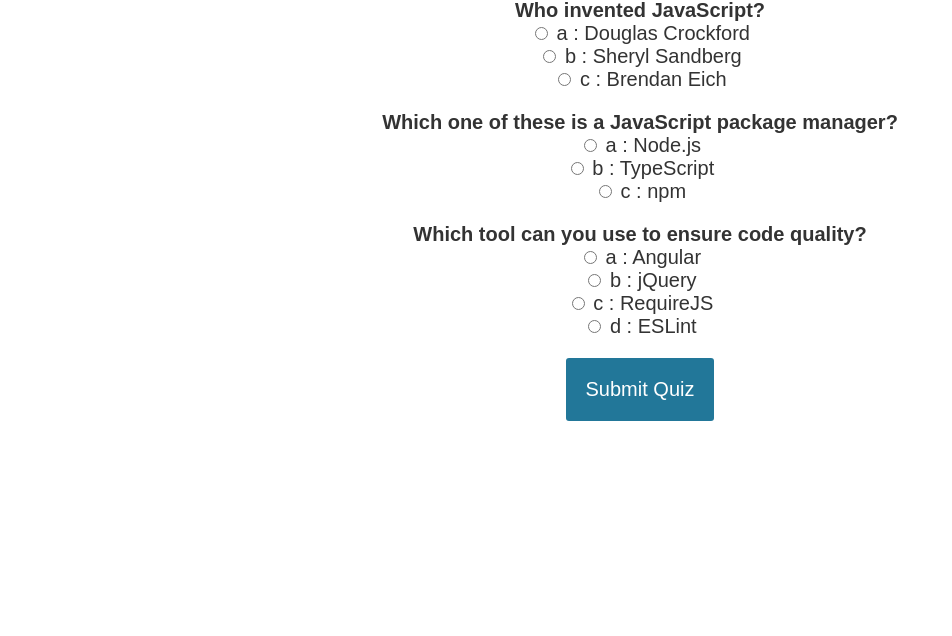
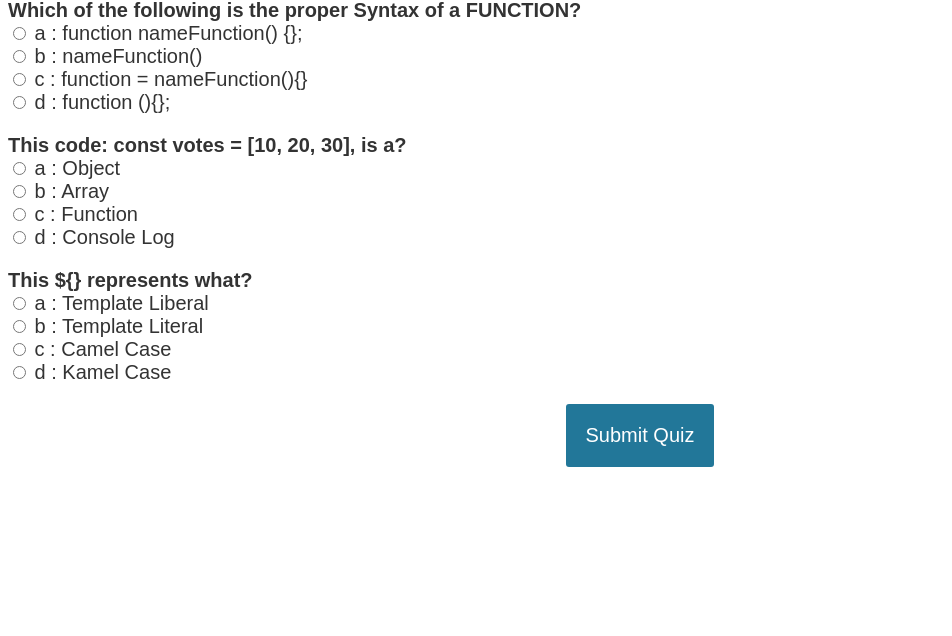
Before and after one commit to Freightscape/Are-you-smarter-than-a-GA-Dev, a plain HTML site: page index.html in a window 1280 px wide. Shown: the part 164-800 px from the top of the page, without its empty margins (0-952 px from the left). Drawn offline with Linux system fonts and the light colour scheme.

Commit message:
MVP Complete

```diff
--- a/reference.css
+++ b/reference.css
@@ -8,9 +8,11 @@ body {
 }
 .question {
   font-weight: 600;
+  text-align: left;
 }
 .answers {
   margin-bottom: 20px;
+  text-align: left;
 }
 .answers label {
   display: block;
--- a/reference.js
+++ b/reference.js
@@ -70,32 +70,34 @@
   const submitButton = document.getElementById("submit");
   const myQuestions = [
     {
-      question: "Who invented JavaScript?",
+      question: "Which of the following is the proper Syntax of a FUNCTION?",
       answers: {
-        a: "Douglas Crockford",
-        b: "Sheryl Sandberg",
-        c: "Brendan Eich",
+        a: "function nameFunction() {};",
+        b: "nameFunction()",
+        c: "function = nameFunction(){}",
+        d: "function (){};",
       },
-      correctAnswer: "c",
+      correctAnswer: "a",
     },
     {
-      question: "Which one of these is a JavaScript package manager?",
+      question: "This code: const votes = [10, 20, 30], is a?",
       answers: {
-        a: "Node.js",
-        b: "TypeScript",
-        c: "npm",
+        a: "Object",
+        b: "Array",
+        c: "Function",
+        d: "Console Log",
       },
-      correctAnswer: "c",
+      correctAnswer: "b",
     },
     {
-      question: "Which tool can you use to ensure code quality?",
+      question: "This ${} represents what?",
       answers: {
-        a: "Angular",
-        b: "jQuery",
-        c: "RequireJS",
-        d: "ESLint",
+        a: "Template Liberal",
+        b: "Template Literal",
+        c: "Camel Case",
+        d: "Kamel Case",
       },
-      correctAnswer: "d",
+      correctAnswer: "b",
     },
   ];
 
--- a/style.css
+++ b/style.css
@@ -7,16 +7,18 @@ body {
 .question {
   font-size: 30px;
   font-family: Arial, Helvetica, sans-serif;
+  text-align: left;
 }
 .answer {
   font-size: 20px;
   display: inline-block;
   font-family: Arial, Helvetica, sans-serif;
+  text-align: left;
 }
 .thumbnail {
   color: red;
   font-size: 20ppx;
-
+  text-align: left;
   display: inline-block;
 }
 .active-thumbnail {
```
Also changed, not shown: app.js (+13 -6 lines), index2.html (added, +46 -0 lines).
